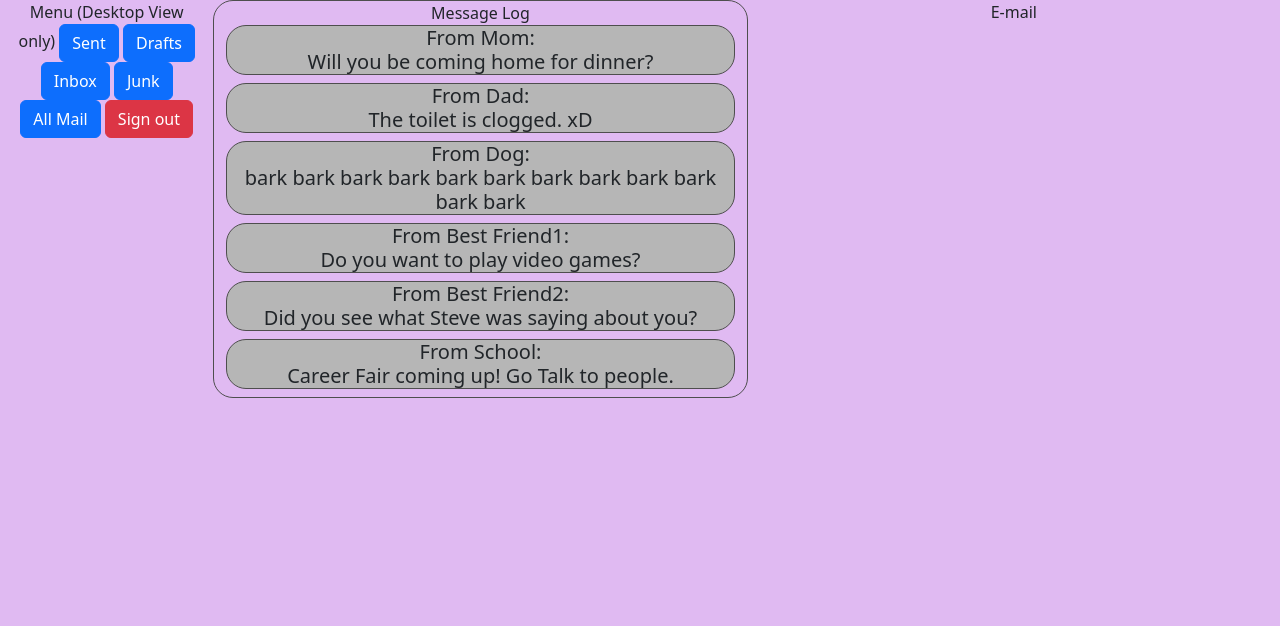
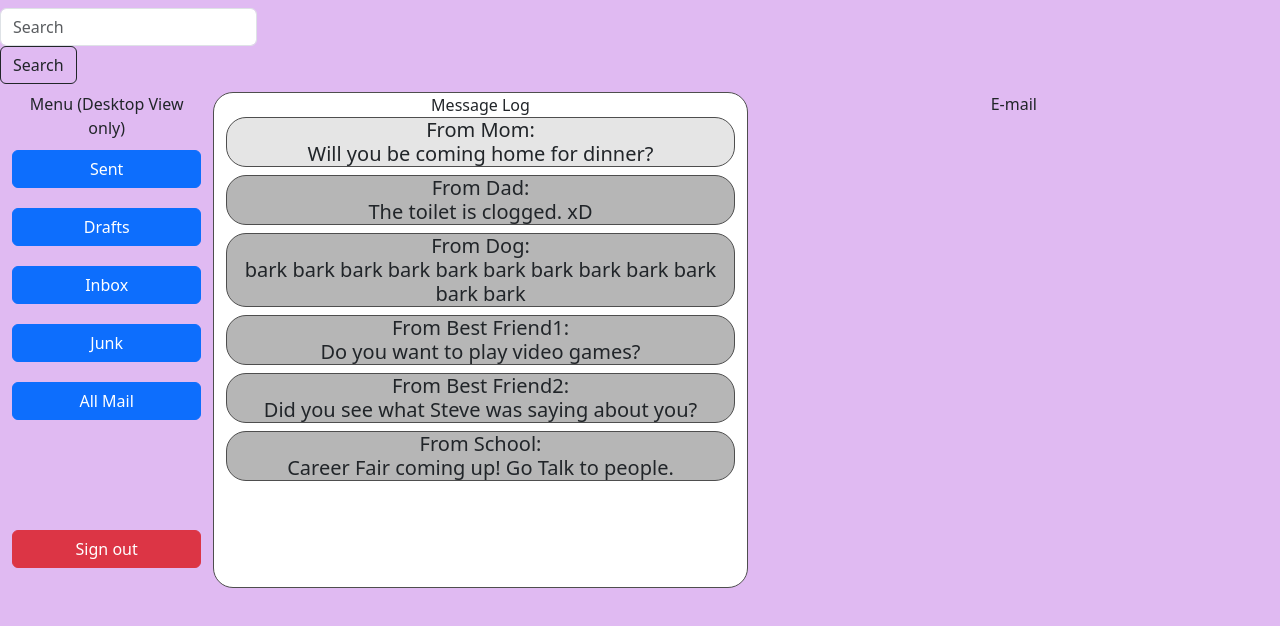
Before and after one commit to JustinValencia/bootstrap-email-valencia, a plain HTML site: page index.html in a window 1280 px wide. Drawn offline with nearby package versions, Linux system fonts and the light colour scheme.

Commit message:
second commit

```diff
--- a/index.html
+++ b/index.html
@@ -13,6 +13,8 @@
 </head>
 
 <body>
+    <!--We might need an extra column up here (Header) -->
+    <!--We might need another extra column up here (Search Bar and Menu)-->
     <!-- Dropdown button -->
     <div class="dropdown d-lg-none">
         <button class="btn btn-primary dropdown-toggle" type="button" data-bs-toggle="dropdown" aria-expanded="false">
@@ -27,41 +29,47 @@
         </ul>
     </div>
     <!-- Search Bar -->
+    <div class="container-fluid">
+        <div class="row">
+            <nav class="navbar navbar-light">
+                <form class="form-inline">
+                  <input class="form-control mr-sm-2" type="search" placeholder="Search" aria-label="Search">
+                  <button class="btn btn-outline-dark my-2 my-sm-0" type="submit">Search</button>
+                </form>
+              </nav>
+        </div>
+    </div>
 
     <!-- Nav Bar? -->
 
-    <!-- Columns..? -->
+    <!-- Beginning of Three Column Ratio -->
     <div class="container-fluid text-center">
         <div class="row">
-            <div class="col-lg-2 d-none d-lg-block">
+            <div class="col-lg-2 d-none d-lg-block d-flex align-items-center">
+            <ul class="list-group">
                 Menu (Desktop View only)
-                <button type="button" class="btn btn-primary">Sent</button>
-                <button type="button" class="btn btn-primary">Drafts</button>
-                <button type="button" class="btn btn-primary">Inbox</button>
-                <button type="button" class="btn btn-primary">Junk</button>
-                <button type="button" class="btn btn-primary">All Mail</button>
-                <button type="button" class="btn btn-danger">Sign out</button>
+                <button type="button" class="btn btn-primary buttonspace">Sent</button>
+                <button type="button" class="btn btn-primary buttonspace">Drafts</button>
+                <button type="button" class="btn btn-primary buttonspace">Inbox</button>
+                <button type="button" class="btn btn-primary buttonspace">Junk</button>
+                <button type="button" class="btn btn-primary buttonspace">All Mail</button>
+                <button type="button" class="btn btn-danger buttonbottom">Sign out</button>
+            </ul>
             </div>
-            <div class="col" style="border: 1px solid rgb(78, 78, 78); border-radius: 20px;">
+            <div class="col white">
                 Message Log
-                <h5
-                    style="border: 1px solid rgb(78, 78, 78); border-radius: 20px; background-color:rgb(182, 182, 182);">
+                <h5 class="selected">
                     From Mom: <br>
                     Will you be coming home for dinner?</h5>
-                <h5
-                    style="border: 1px solid rgb(78, 78, 78); border-radius: 20px; background-color:rgb(182, 182, 182);">
+                <h5 class="textbox">
                     From Dad: <br> The toilet is clogged. xD</h5>
-                <h5
-                    style="border: 1px solid rgb(78, 78, 78); border-radius: 20px; background-color:rgb(182, 182, 182);">
+                <h5 class="textbox">
                     From Dog: <br> bark bark bark bark bark bark bark bark bark bark bark bark</h5>
-                <h5
-                    style="border: 1px solid rgb(78, 78, 78); border-radius: 20px; background-color:rgb(182, 182, 182);">
+                <h5 class="textbox">
                     From Best Friend1: <br> Do you want to play video games?</h5>
-                <h5
-                    style="border: 1px solid rgb(78, 78, 78); border-radius: 20px; background-color:rgb(182, 182, 182);">
+                <h5 class="textbox">
                     From Best Friend2: <br> Did you see what Steve was saying about you?</h5>
-                <h5
-                    style="border: 1px solid rgb(78, 78, 78); border-radius: 20px; background-color:rgb(182, 182, 182);">
+                <h5 class="textbox">
                     From School: <br> Career Fair coming up! Go Talk to people.</h5>
             </div>
             <div class="col-sm d-none d-sm-block">
--- a/styles.css
+++ b/styles.css
@@ -1,3 +1,44 @@
     body {
         background-color: #E0BAF2;
     }
+
+    .lavender {
+        background-color: #E0BAF2;
+    }
+
+    .textbox {
+        border:1px solid rgb(78, 78, 78);
+        border-radius: 20px;
+        background-color: rgb(182, 182, 182);
+    }
+
+    .white {
+        border:1px solid rgb(78, 78, 78);
+        border-radius: 20px;
+        background-color: rgb(255, 255, 255);
+    }
+
+    h5 {
+        display: block;
+        text-decoration: none;
+      }
+
+    h5:hover {
+        background-color: #e5e5e5;
+      }
+
+    .selected {
+        border:1px solid rgb(78, 78, 78);
+        border-radius: 20px;
+        background-color: #e5e5e5;
+    }
+
+    .buttonspace {
+        margin-top: 10px;
+        margin-bottom: 10px;
+    }
+
+    .buttonbottom {
+        margin-top: 100px;
+        margin-bottom: 20px;
+    }
```
